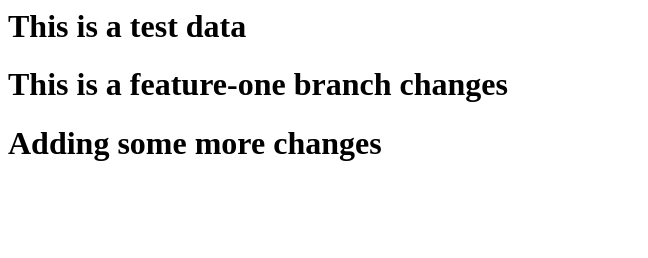
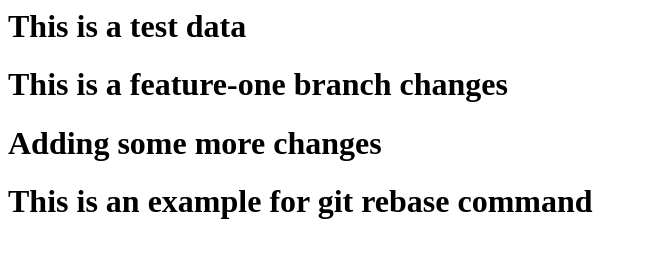
Before and after one commit to cloudtechiez999/besant-demo, a plain HTML site: page index.html in a window 1280 px wide. Shown: the whole page, without its empty margins (0-648 px from the left). Drawn offline with Linux system fonts and the light colour scheme.

Commit message:
Update index.html

```diff
--- a/index.html
+++ b/index.html
@@ -1,3 +1,4 @@
 <h1>This is a test data</h1>
 <h1>This is a feature-one branch changes</h1>
 <h1>Adding some more changes</h1>
+<h1>This is an example for git rebase command</h1>
```
